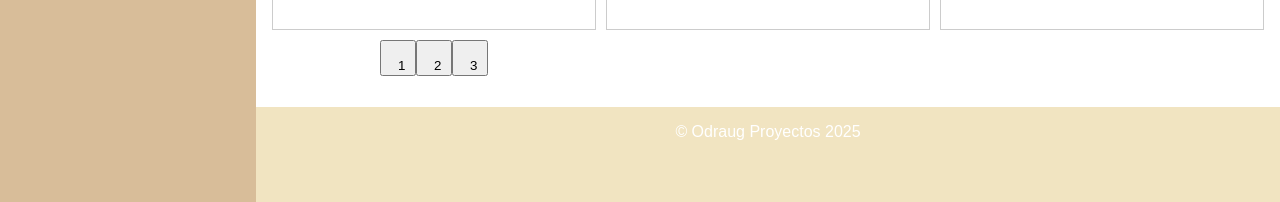
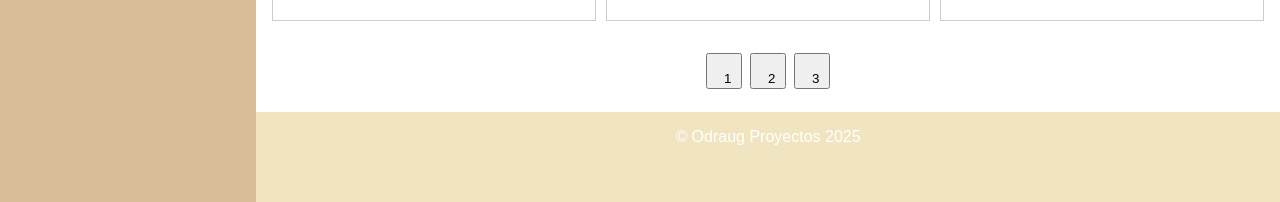
Before and after one commit to odraug21/AnimacionesCSS, a plain HTML site: page Index.html in a window 1280 px wide. Shown: the part 598-800 px from the top of the page. Drawn offline with Linux system fonts and the light colour scheme.

Commit message:
actualización de efecto en animación de imagenes y centrado de botones

```diff
--- a/assests/css/Style.css
+++ b/assests/css/Style.css
@@ -98,13 +98,17 @@ nav {
 }
 
 .articulo img:hover{
-    transform: scale(1.5);
+    cursor: pointer;
+    transform: scaleX(-1) scale(1.5);
 }
 
 
 .paginas{
+    grid-column: 1 / -1;
     display: flex;
     justify-content: center;
+    align-items: center;
+    margin-top: 1rem;
 
 }
 .paginas button{
@@ -112,6 +116,7 @@ nav {
     height: 1rem;
     padding: 1rem;
     text-align: center;
+    margin: 0 0.25rem;
 }
 
 .paginas button:hover{
```
